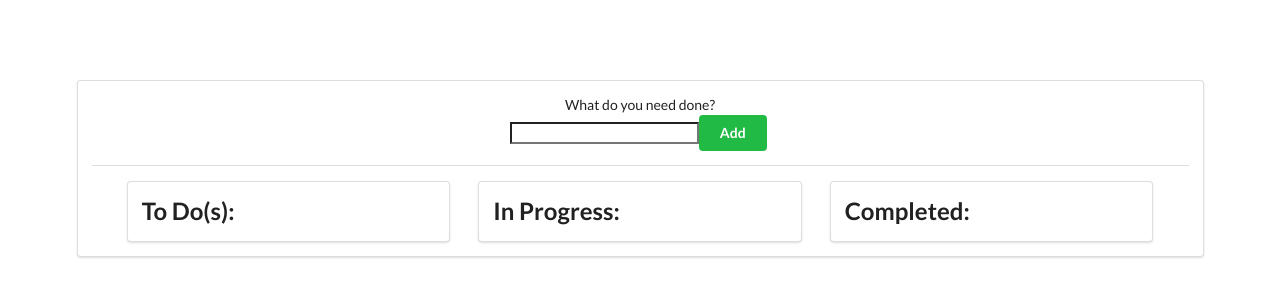
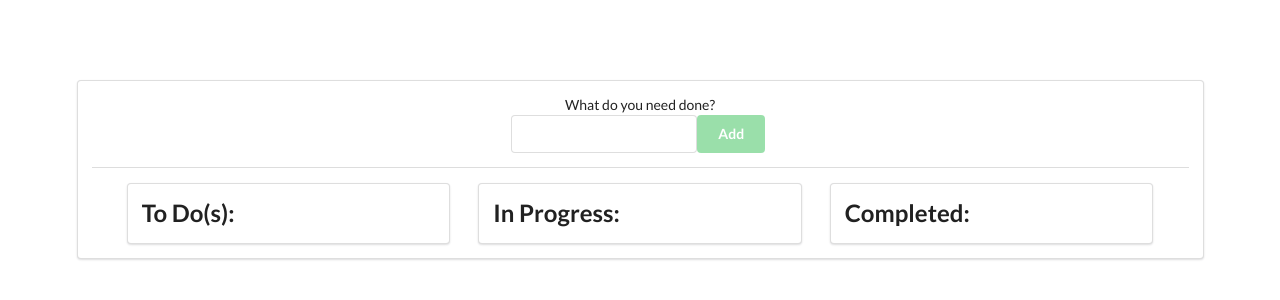
Before and after one commit to mikechi4/simple-to-do, a React (Create React App) app: page / in a window 1280 px wide. Shown: the top 300 px of the page. Built offline with nearby package versions, Linux system fonts and the light colour scheme.

Commit message:
adding styling and disabling add button if input is empty

```diff
--- /dev/null
+++ b/src/components/ToDoInput.css
@@ -0,0 +1,8 @@
+form {
+    text-align: center;
+}
+
+.to-do-input__form-input{
+    display: flex;
+    flex-direction: row;
+}
--- a/src/components/ToDoInput.js
+++ b/src/components/ToDoInput.js
@@ -1,5 +1,6 @@
 import React from "react";
 
+import "./ToDoInput.css";
 class ToDoInput extends React.Component {
   constructor(props) {
     super(props);
@@ -20,16 +21,20 @@ class ToDoInput extends React.Component {
   render() {
     return (
       <div className="to-do-input">
-        <form onSubmit={this.onSubmit} style={{ textAlign: "center" }}>
+        <form onSubmit={this.onSubmit} className="ui form">
           <label>
             What do you need done? <br />
+          </label>
+          <div className="to-do-input__form-input">
             <input
               type="text"
               value={this.state.value}
               onChange={this.setToDo}
             />
-          </label>
-          <button className="positive ui button">Add</button>
+            <button className="positive ui button" disabled={!this.state.value}>
+              Add
+            </button>
+          </div>
         </form>
       </div>
     );
```
